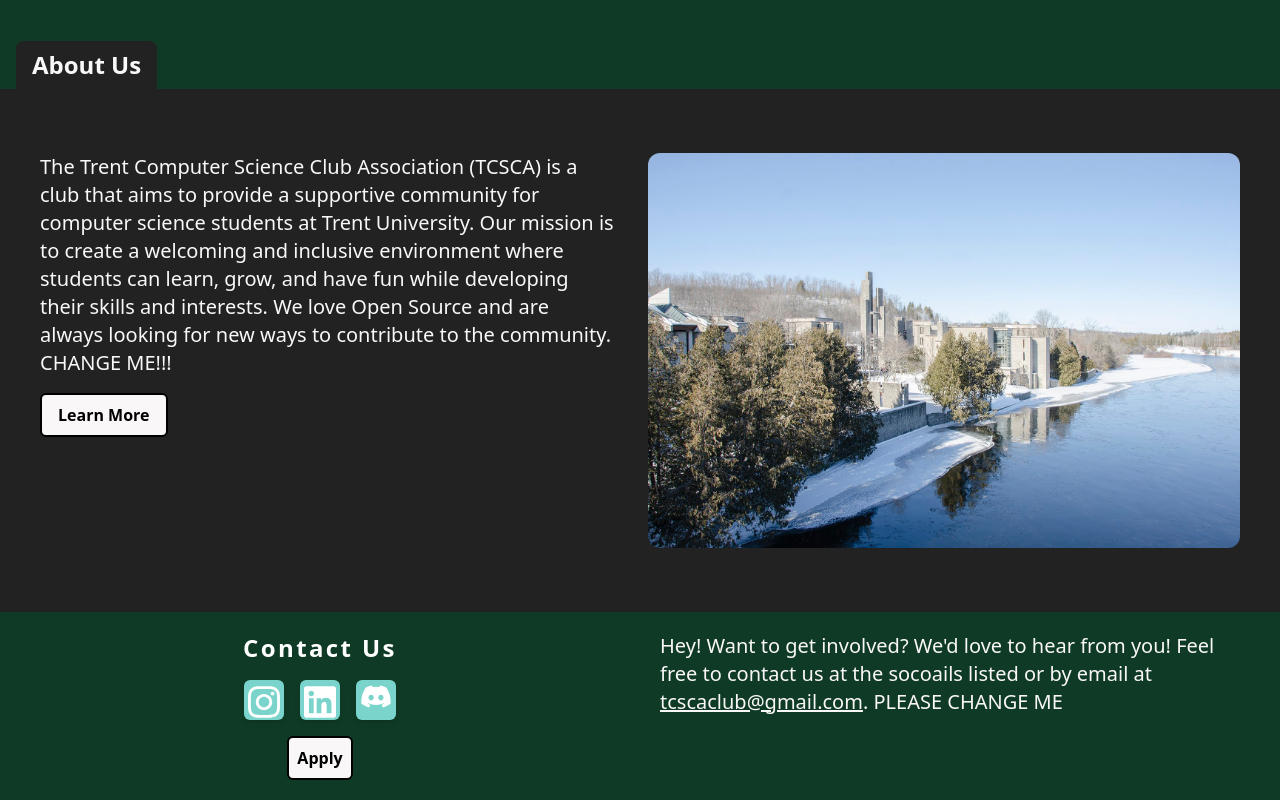
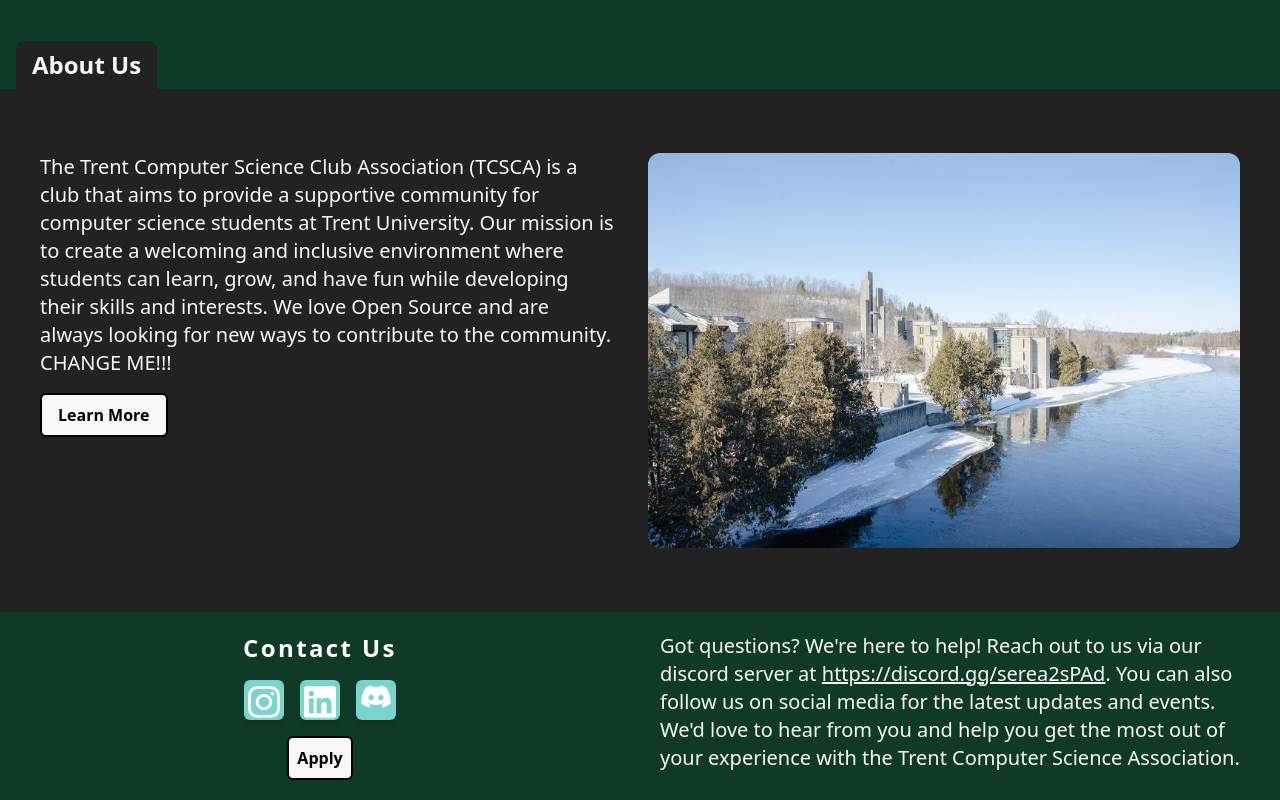
Before and after one commit to Trent-Computer-Science-Club-Association/ClubWebsite, a Next.js app: page / in a window 1280 px wide. Shown: the part 551-1351 px from the top of the page. Built offline with nearby package versions, Linux system fonts and the light colour scheme.

Commit message:
Fix(ContactUs): Add new text

```diff
--- a/components/ContactUs.tsx
+++ b/components/ContactUs.tsx
@@ -1,4 +1,4 @@
-import { contactUs, heroIcons, email } from '../config.yaml';
+import { contactUs, heroIcons, discordLink } from '../config.yaml';
 import Image from '../components/Image';
 import Button, { ButtonType } from '../components/Button';
 import Link from '../components/Link';
@@ -30,12 +30,12 @@
       </div>
       <div className={styles.right}>
         <p className={styles.text}>
-          {contactUs.text.split('*contactEmail').map((part, index, array) =>
+          {contactUs.text.split('*discordLink').map((part, index, array) =>
             index < array.length - 1 ? (
               <Fragment key={index}>
                 {part}
-                <Link href={`mailto:${email}`} className={styles.emailLink}>
-                  {email}
+                <Link href={`${discordLink}`} className={styles.link}>
+                  {discordLink}
                 </Link>
               </Fragment>
             ) : (
--- a/config.d.ts
+++ b/config.d.ts
@@ -32,6 +32,7 @@
     heroIcons: HeroIcon[];
     aboutUs: AboutUs;
     email: string;
+    discordLink: string;
     contactUs: ContactUs;
   }
 
--- a/config.yaml
+++ b/config.yaml
@@ -32,5 +32,6 @@
   image: /AboutUsPlaceHolder.jpg
   altText: About Us Image
 email: &contactEmail 'tcscaclub@gmail.com'
+discordLink: &discordLink https://discord.gg/serea2sPAd
 contactUs:
-  text: Hey! Want to get involved? We'd love to hear from you! Feel free to contact us at the socoails listed or by email at *contactEmail. PLEASE CHANGE ME
+  text: Got questions? We're here to help! Reach out to us via our discord server at *discordLink. You can also follow us on social media for the latest updates and events. We'd love to hear from you and help you get the most out of your experience with the Trent Computer Science Association.
--- a/styles/components/ContactUs.module.scss
+++ b/styles/components/ContactUs.module.scss
@@ -33,7 +33,7 @@
   @apply pr-4;
 }
 
-.emailLink {
+.link {
   @apply text-color-2;
   @apply underline;
 
```
